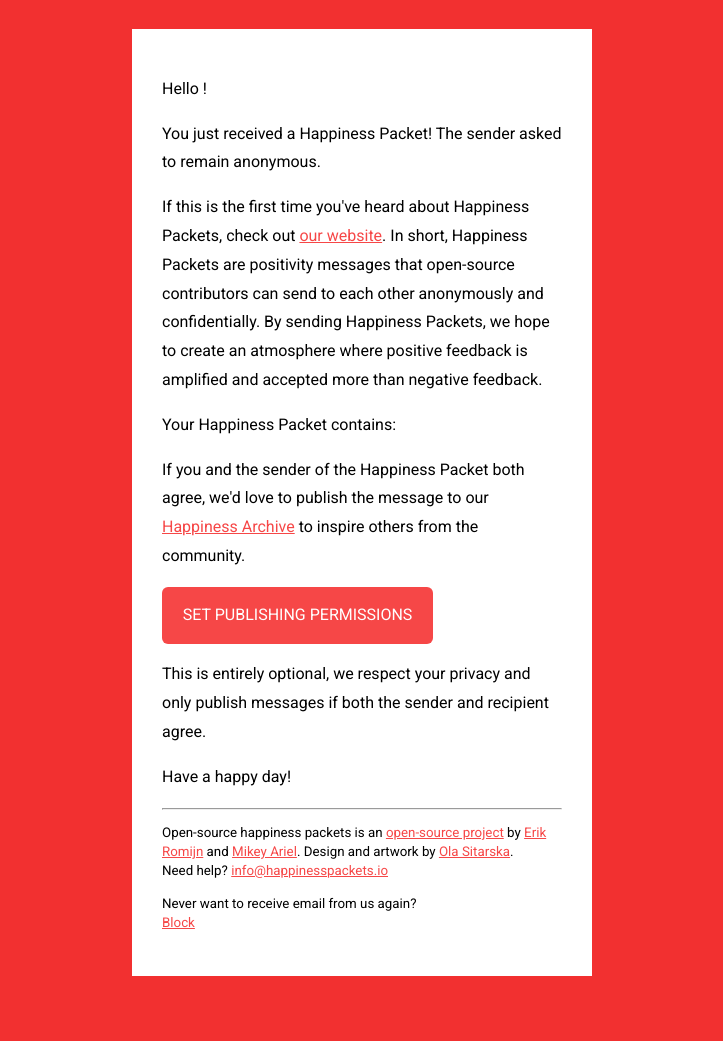
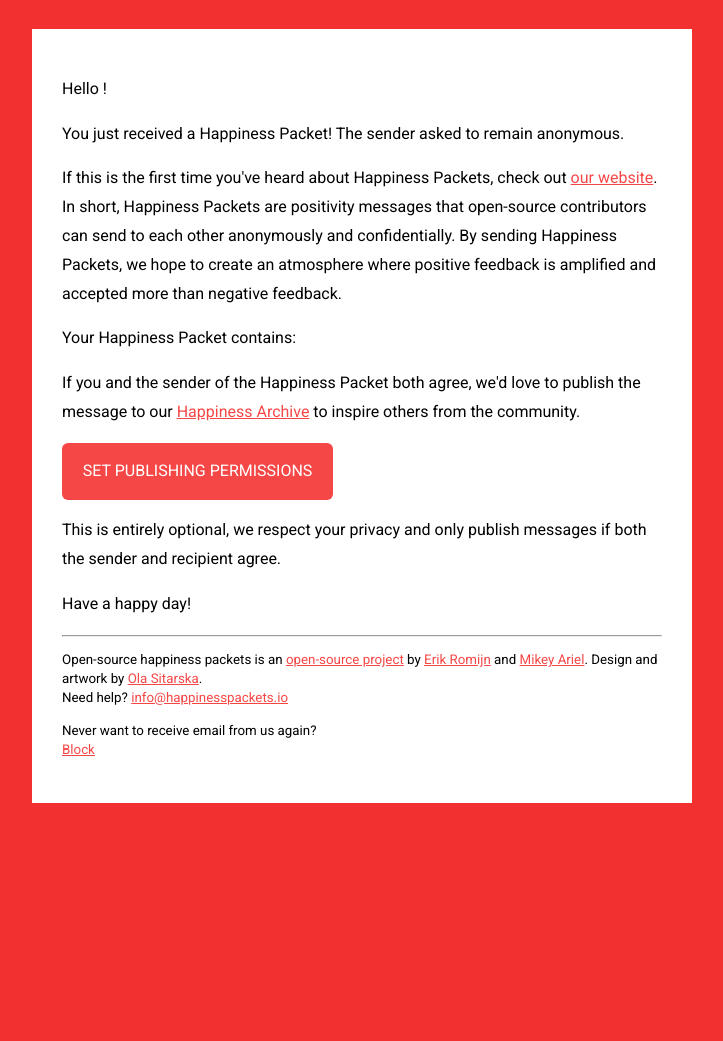
Before and after one commit to happinesspackets/happinesspackets, a Django app: template templates/messaging/recipient_mail.html in a window 1280 px wide. Shown: the part 389-1430 px from the top of the page, without its empty margins (278-1001 px from the left). After the commit the page ends 1192 px from the top, so only its background shows below. Run offline with Django 3.2, Linux system fonts and the light colour scheme; the template is opened without the code that fills it, so the values that code supplies are empty.

Commit message:
Update max width of email body to 600px to improve readability (#28)

```diff
--- a/templates/base_email.html
+++ b/templates/base_email.html
@@ -12,7 +12,7 @@
     <div style="text-align: center;padding: 20px;">
         <img src="cid:logo.png@happinesspackets.io" alt="Open-source Happiness Packets" style="max-width: 400px; padding: 30px">
     </div>
-    <div style="margin: auto;background-color: white;max-width: 400px;padding: 30px">
+    <div style="margin: auto;background-color: white;max-width: 600px;padding: 30px">
         {% block content %}{% endblock %}
         <footer style="line-height: 1.2em;"><small>
             <hr>
```
